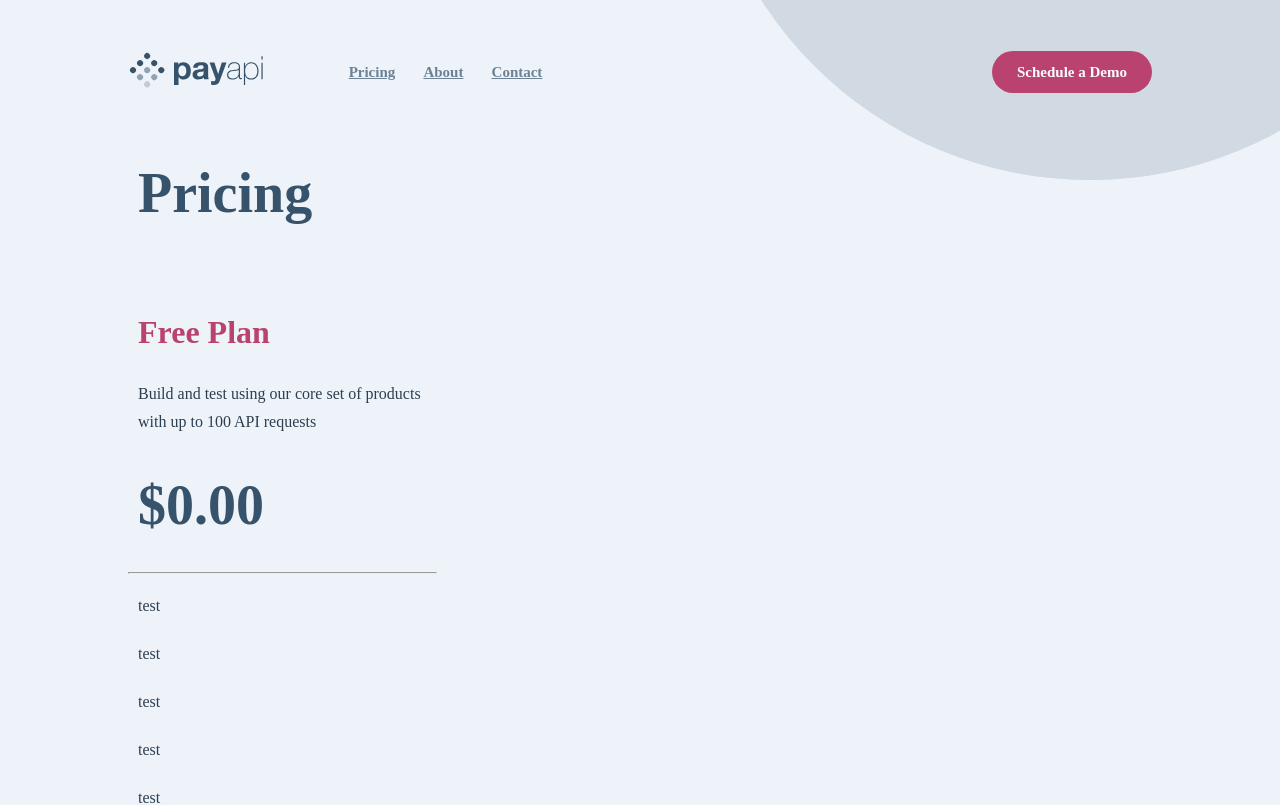
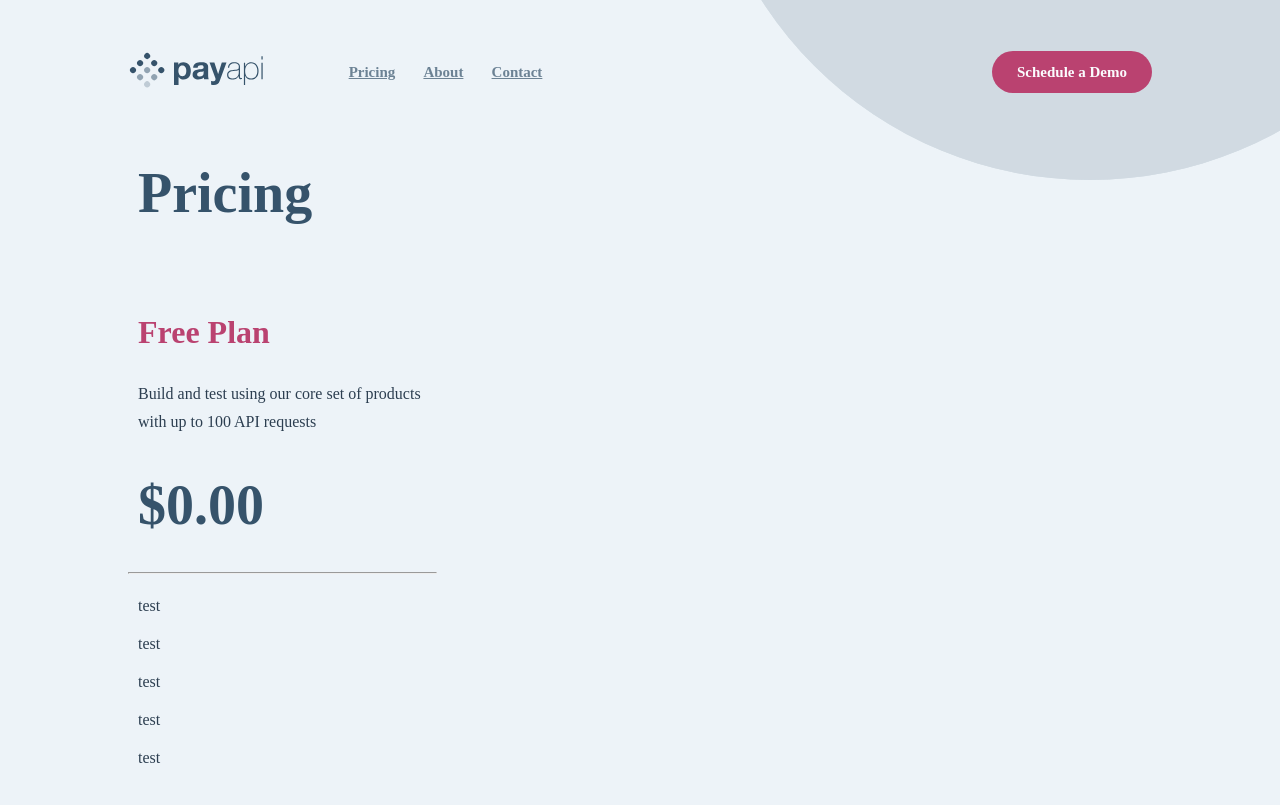
Before and after one commit to marhallab/PayApiWebsite, a Vue app in the folder payapi-web/: page /#/pricing in a window 1280 px wide. Shown: the top 805 px of the page. Built offline with nearby package versions, Linux system fonts and the light colour scheme.

Commit message:
Add test feature for now

```diff
--- a/payapi-web/src/views/Pricing.vue
+++ b/payapi-web/src/views/Pricing.vue
@@ -16,13 +16,13 @@
           </p>
           <p class="price">$0.00</p>
           <hr width="100%" />
-          <p>test</p>
-          <p>test</p>
-          <p>test</p>
-          <p>test</p>
-          <p>test</p>
-          <p>test</p>
-
+          <div>
+            <p>test</p>
+            <p>test</p>
+            <p>test</p>
+            <p>test</p>
+            <p>test</p>
+          </div>
         </div>
       </div>
     </div>
@@ -37,7 +37,7 @@
 
 p {
   text-align: start;
-  margin:10px;
+  margin: 10px;
   line-height: 175%;
 }
 
```
